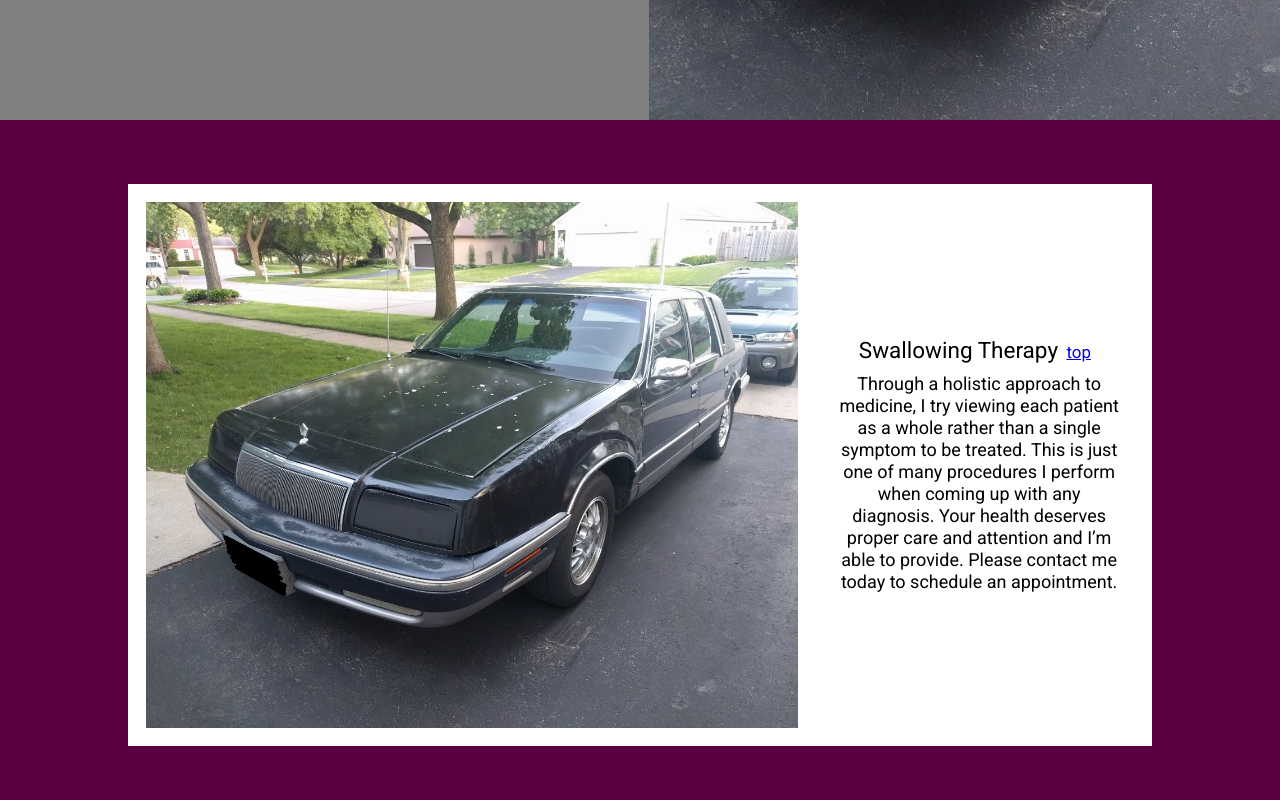
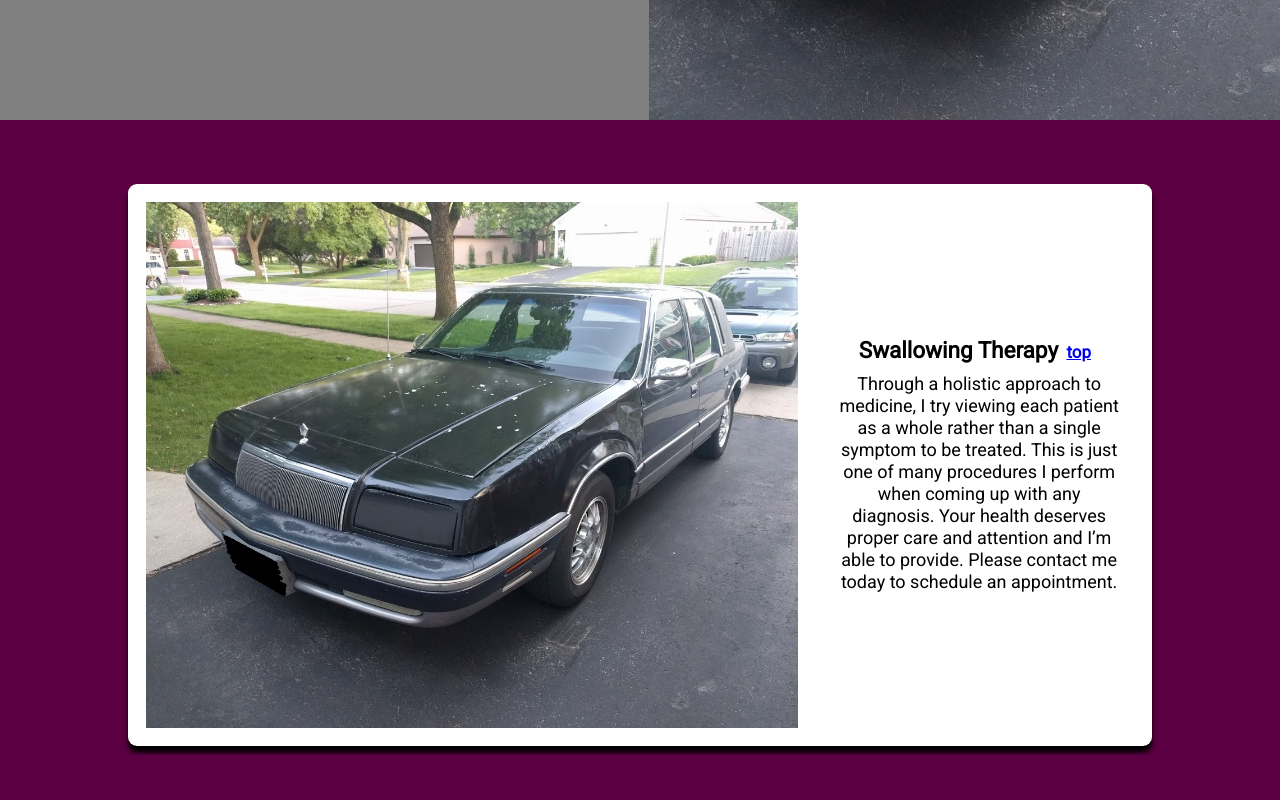
Before and after one commit to jakoeman/ANN_SITE, a plain HTML site: page index.html in a window 1280 px wide. Shown: the part 680-1480 px from the top of the page. Drawn offline with Linux system fonts and the light colour scheme.

Commit message:
added 3d effect to tiles

```diff
--- a/assets/css/screen.css
+++ b/assets/css/screen.css
@@ -132,6 +132,7 @@ main {
   font-size: 1.25em;
   padding-top: 0.33em;
   padding-bottom: 0.33em;
+  font-weight: bold;
 }
 /*Controls color transitions for hovering*/
 a.linkedin {
@@ -180,7 +181,7 @@ ul.resume-list {
   padding-left: 10%;
   padding-right: 10%;
   padding-top: 5%;
-  /*padding-bottom: 5%;*/
+  padding-bottom: 0.5em;
 }
 .inner-container {
   /*padding-left: 5%;
@@ -189,6 +190,8 @@ ul.resume-list {
   padding-bottom: 5%;*/
   padding: 1em;
   background-color: white;
+  border-radius: 0.5em;
+  box-shadow: 0 0.375em 0.3125em black;  /*6/16=.375   5/16=.3125*/
 }
 /*img.inner-container {
   object-fit: cover;
```
